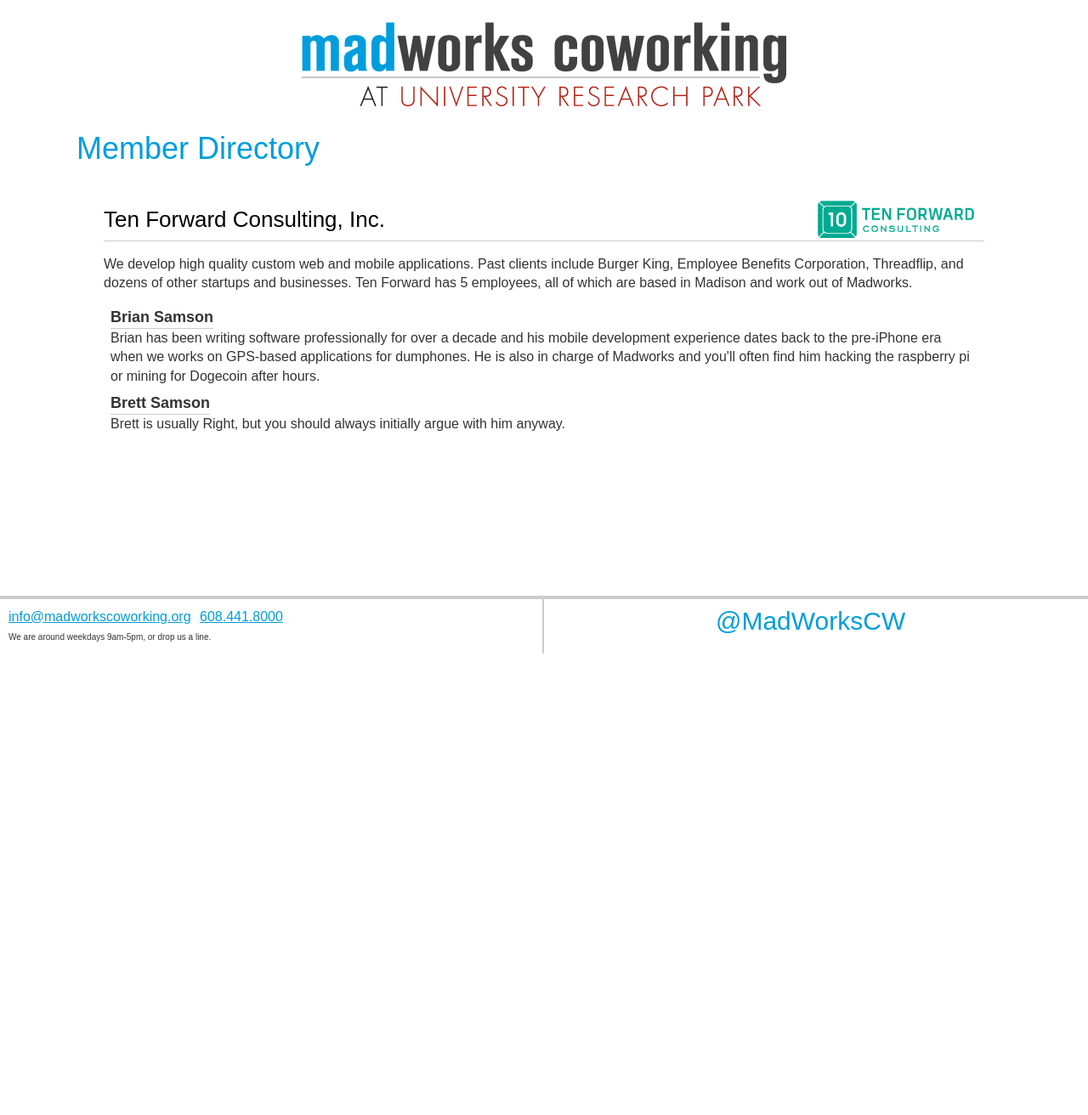
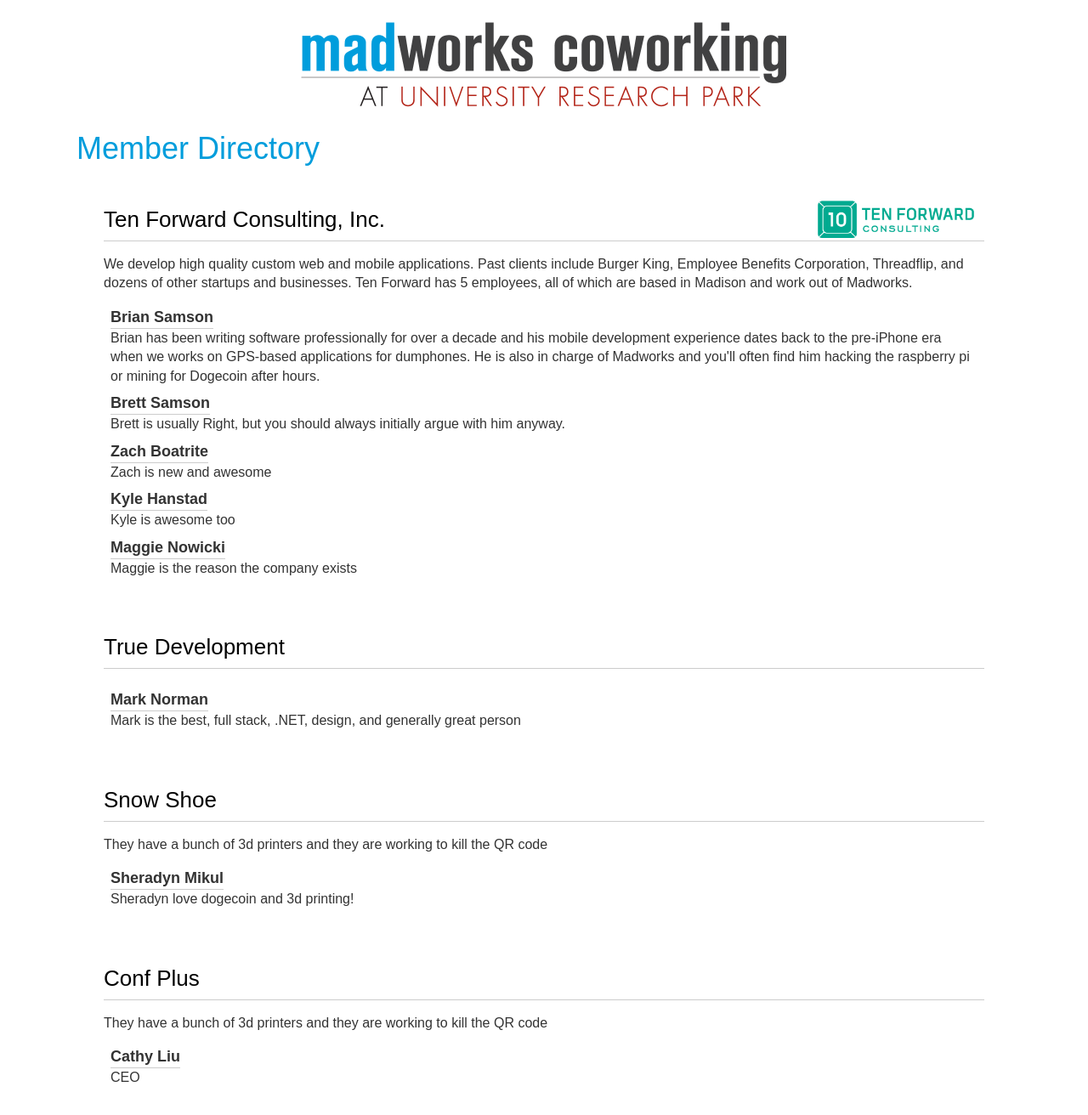
Before and after one commit to MadWorksCW/madworkscw.github.io, a Jekyll site: the page built from members.html, in a window 1280 px wide and 1400 px high. Shown: the top 1312 px of the window at 85% size. Built offline with Jekyll 4.4.1, drawn with Linux system fonts in a browser that asks for light colours; nearby versions of some CDN libraries; Markdown is read by kramdown in place of the engine named in the settings.

```diff
--- a/members.html
+++ b/members.html
@@ -17,6 +17,46 @@ layout: default
       <dd>
       Brett is usually Right, but you should always initially argue with him anyway.
       </dd>
+      <dt>Zach Boatrite</dt>
+      <dd>
+      Zach is new and awesome
+      </dd>
+      <dt>Kyle Hanstad</dt>
+      <dd>
+      Kyle is awesome too
+      </dd>
+      <dt>Maggie Nowicki</dt>
+      <dd>
+      Maggie is the reason the company exists
+      </dd>
     </dl>
   </div>
+
+  <div class="member">
+    <h2><a href="http://truedevelopment.com">True Development</a></h2>
+    <p>
+    </p>
+    <dl>
+      <dt>Mark Norman</dt>
+      <dd>Mark is the best, full stack, .NET, design, and generally great person</dd>
+  </div>
+
+  <div class="member">
+    <h2><a href="http://snowshoestamp.com">Snow Shoe</a></h2>
+    <p>They have a bunch of 3d printers and they are working to kill the QR code</p>
+    <dl>
+      <dt>Sheradyn Mikul</dt>
+      <dd>Sheradyn love dogecoin and 3d printing!</dd>
+    </dl>
+  </div>
+
+  <div class="member">
+    <h2><a href="http://snowshoestamp.com">Conf Plus</a></h2>
+    <p>They have a bunch of 3d printers and they are working to kill the QR code</p>
+    <dl>
+      <dt>Cathy Liu</dt>
+      <dd>CEO</dd>
+    </dl>
+  </div>
+
 </div>
```
Also changed, not shown: campus/index.html (+36 -16 lines), css/mobile.css (+9 -9 lines), css/screen.css (+9 -9 lines).
